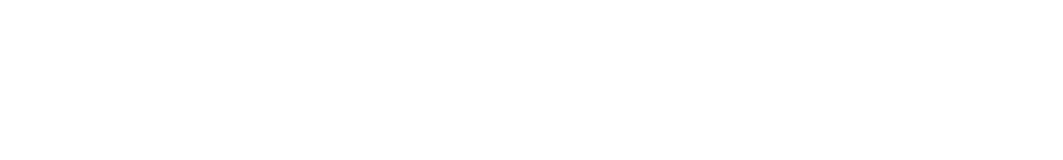
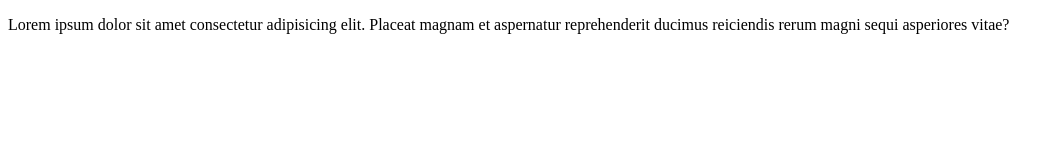
Before and after one commit to Arpit2919/SCM, a plain HTML site: page index.html in a window 1280 px wide. Shown: the whole page, without its empty margins (0-1063 px from the left). Drawn offline with Linux system fonts and the light colour scheme.

Commit message:
Initial commit

```diff
--- a/index.html
+++ b/index.html
@@ -7,6 +7,6 @@
     <title>git and github</title>
 </head>
 <body>
-
+ <p>Lorem ipsum dolor sit amet consectetur adipisicing elit. Placeat magnam et aspernatur reprehenderit ducimus reiciendis rerum magni sequi asperiores vitae?</p>
 </body>
 </html>
```
